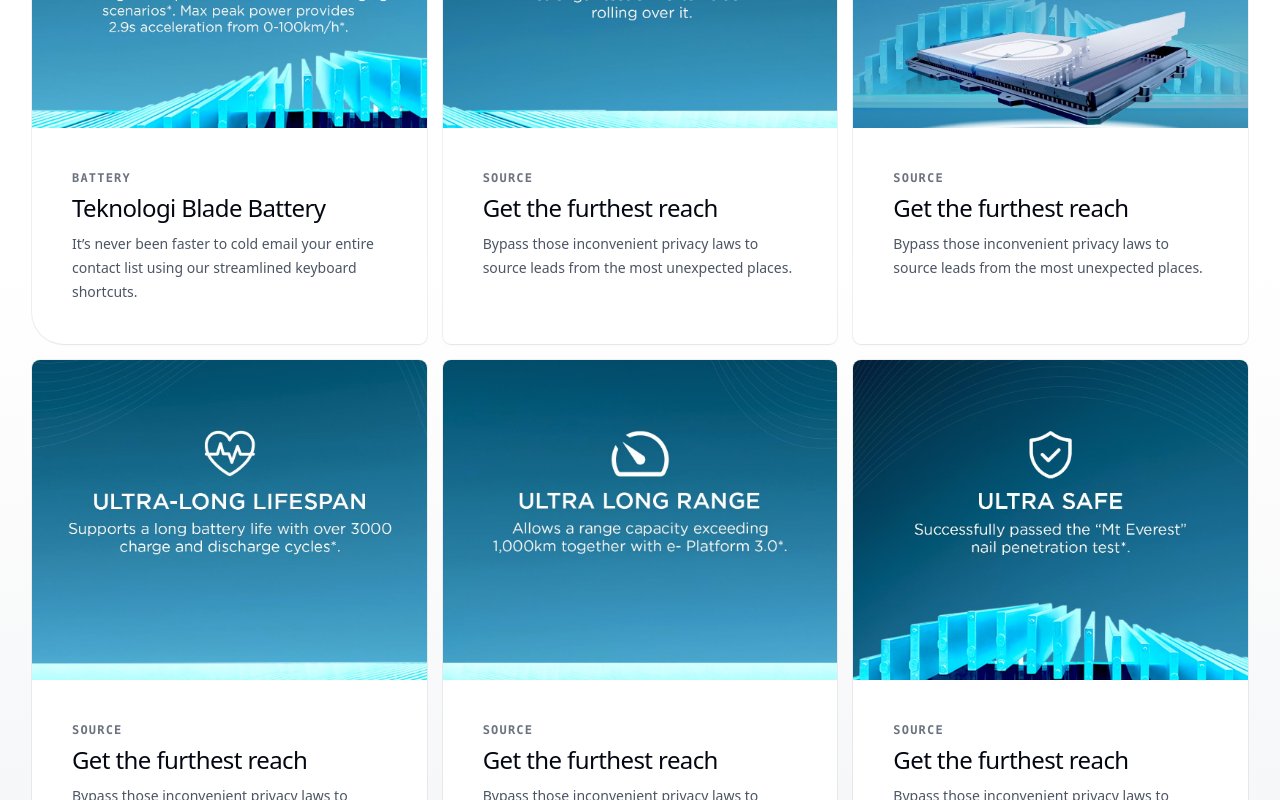
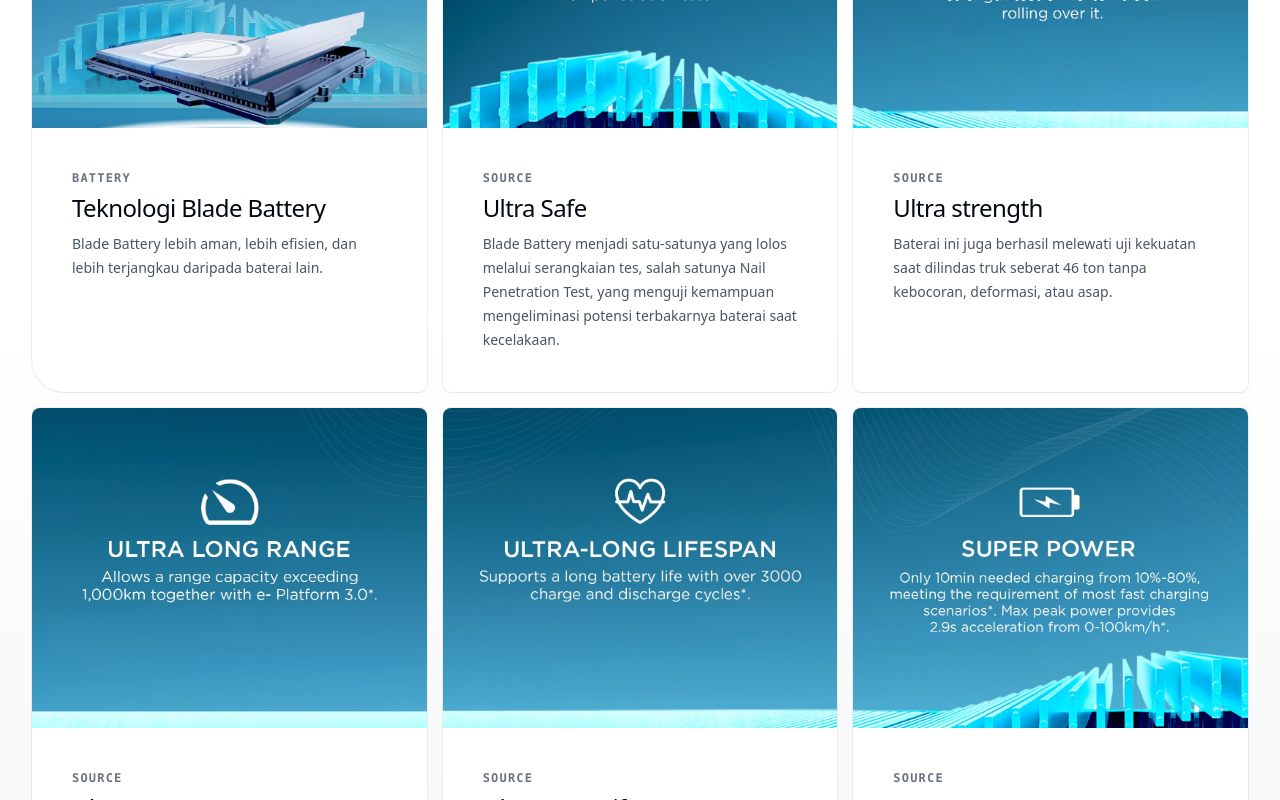
Before and after one commit to yayatakbar/byd-bogor, a Next.js app: page / in a window 1280 px wide. Shown: the part 1260-2060 px from the top of the page. Built offline with nearby package versions, Linux system fonts and the light colour scheme; a web font is replaced by a local one.

Commit message:
revisi foto battery

```diff
--- a/src/app/page.jsx
+++ b/src/app/page.jsx
@@ -64,16 +64,26 @@ function BentoSection() {
         <BentoCard
           eyebrow="Battery"
           title="Teknologi Blade Battery"
-          description="It’s never been faster to cold email your entire contact list using our streamlined keyboard shortcuts."
+          description="Blade Battery lebih aman, lebih efisien, dan lebih terjangkau daripada baterai lain."
           graphic={
-            <div className="h-80 bg-[url(/cars/battery-1.jpg)] bg-cover bg-no-repeat" />
+            <div className="h-80 bg-[url(/cars/battery-3.jpg)] bg-cover bg-no-repeat" />
           }
           className="lg:col-span-2 lg:rounded-bl-4xl"
         />
         <BentoCard
           eyebrow="Source"
-          title="Get the furthest reach"
-          description="Bypass those inconvenient privacy laws to source leads from the most unexpected places."
+          title="Ultra Safe"
+          description="Blade Battery menjadi satu-satunya yang lolos melalui serangkaian tes, salah satunya Nail Penetration Test, yang menguji kemampuan mengeliminasi potensi terbakarnya baterai saat kecelakaan."
+          graphic={
+            <div className="h-80 bg-[url(/cars/battery-6.jpg)] bg-cover bg-no-repeat" />
+          }
+          className="lg:col-span-2"
+        />
+
+        <BentoCard
+          eyebrow="Source"
+          title=" Ultra strength"
+          description="Baterai ini juga berhasil melewati uji kekuatan saat dilindas truk seberat 46 ton tanpa kebocoran, deformasi, atau asap."
           graphic={
             <div className="h-80 bg-[url(/cars/battery-2.jpg)] bg-cover bg-no-repeat" />
           }
@@ -82,18 +92,18 @@ function BentoSection() {
 
         <BentoCard
           eyebrow="Source"
-          title="Get the furthest reach"
-          description="Bypass those inconvenient privacy laws to source leads from the most unexpected places."
+          title="Ultra Long Range"
+          description="Blade Battery BYD mampu membawa mobil dengan jarak tempuh yang sangat jauh dalam sekali charge."
           graphic={
-            <div className="h-80 bg-[url(/cars/battery-3.jpg)] bg-cover bg-no-repeat" />
+            <div className="h-80 bg-[url(/cars/battery-5.jpg)] bg-cover bg-no-repeat" />
           }
           className="lg:col-span-2"
         />
 
         <BentoCard
           eyebrow="Source"
-          title="Get the furthest reach"
-          description="Bypass those inconvenient privacy laws to source leads from the most unexpected places."
+          title=" Ultra Long Lifespan"
+          description="Blade Battery BYD adalah baterai lithium-ion yang memiliki rentang hidup sekitar 3.000 kali charge atau 1.200.000 km."
           graphic={
             <div className="h-80 bg-[url(/cars/battery-4.jpg)] bg-cover bg-no-repeat" />
           }
@@ -102,20 +112,10 @@ function BentoSection() {
 
         <BentoCard
           eyebrow="Source"
-          title="Get the furthest reach"
-          description="Bypass those inconvenient privacy laws to source leads from the most unexpected places."
+          title="Super Power"
+          description="Mampu mengisi baterai dengan sangat cepat, dan memberikan tenaga yang maksimal saat berkendara."
           graphic={
-            <div className="h-80 bg-[url(/cars/battery-5.jpg)] bg-cover bg-no-repeat" />
-          }
-          className="lg:col-span-2"
-        />
-
-        <BentoCard
-          eyebrow="Source"
-          title="Get the furthest reach"
-          description="Bypass those inconvenient privacy laws to source leads from the most unexpected places."
-          graphic={
-            <div className="h-80 bg-[url(/cars/battery-6.jpg)] bg-cover bg-no-repeat" />
+            <div className="h-80 bg-[url(/cars/battery-1.jpg)] bg-cover bg-no-repeat" />
           }
           className="lg:col-span-2"
         />
```
